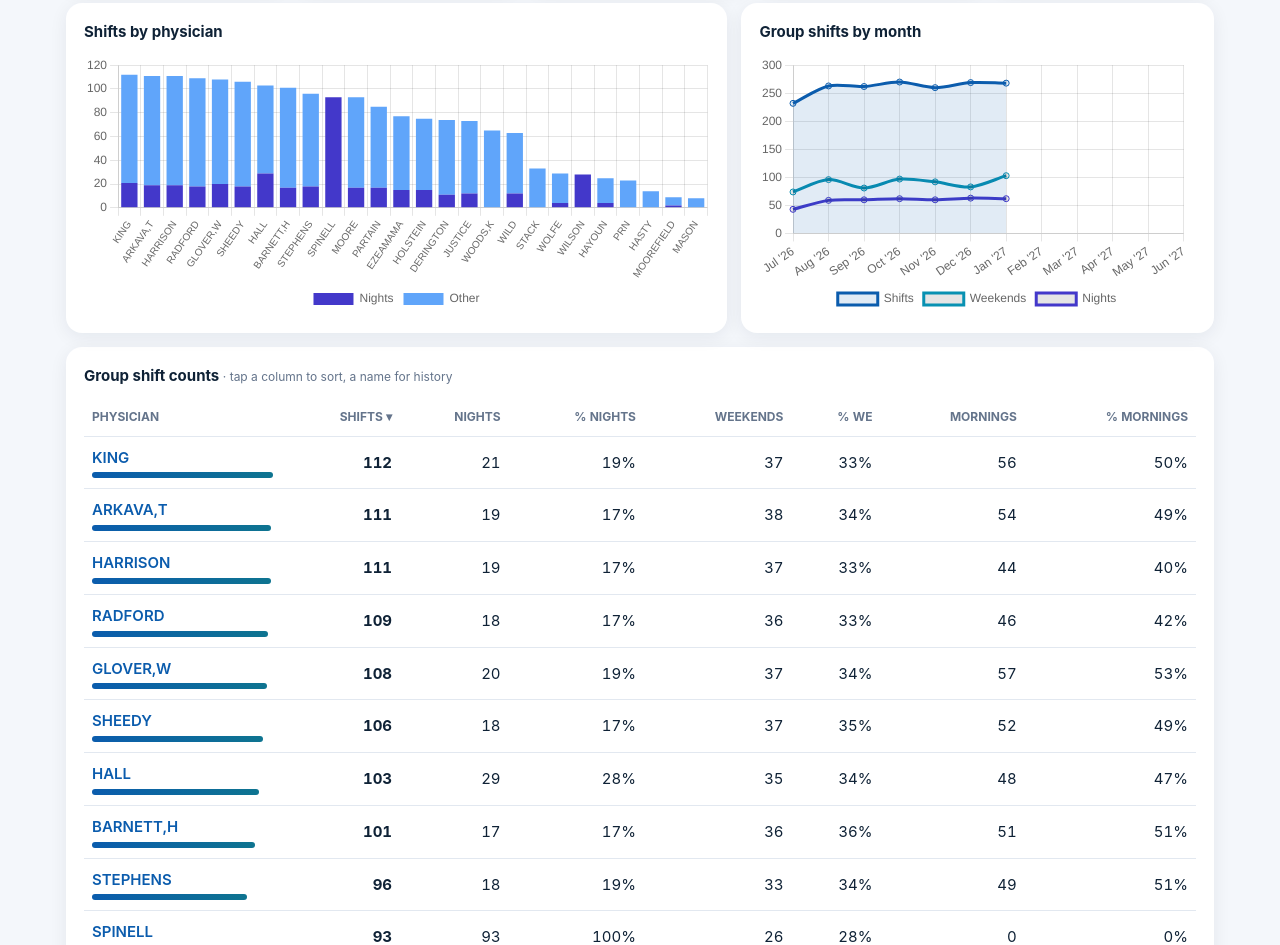
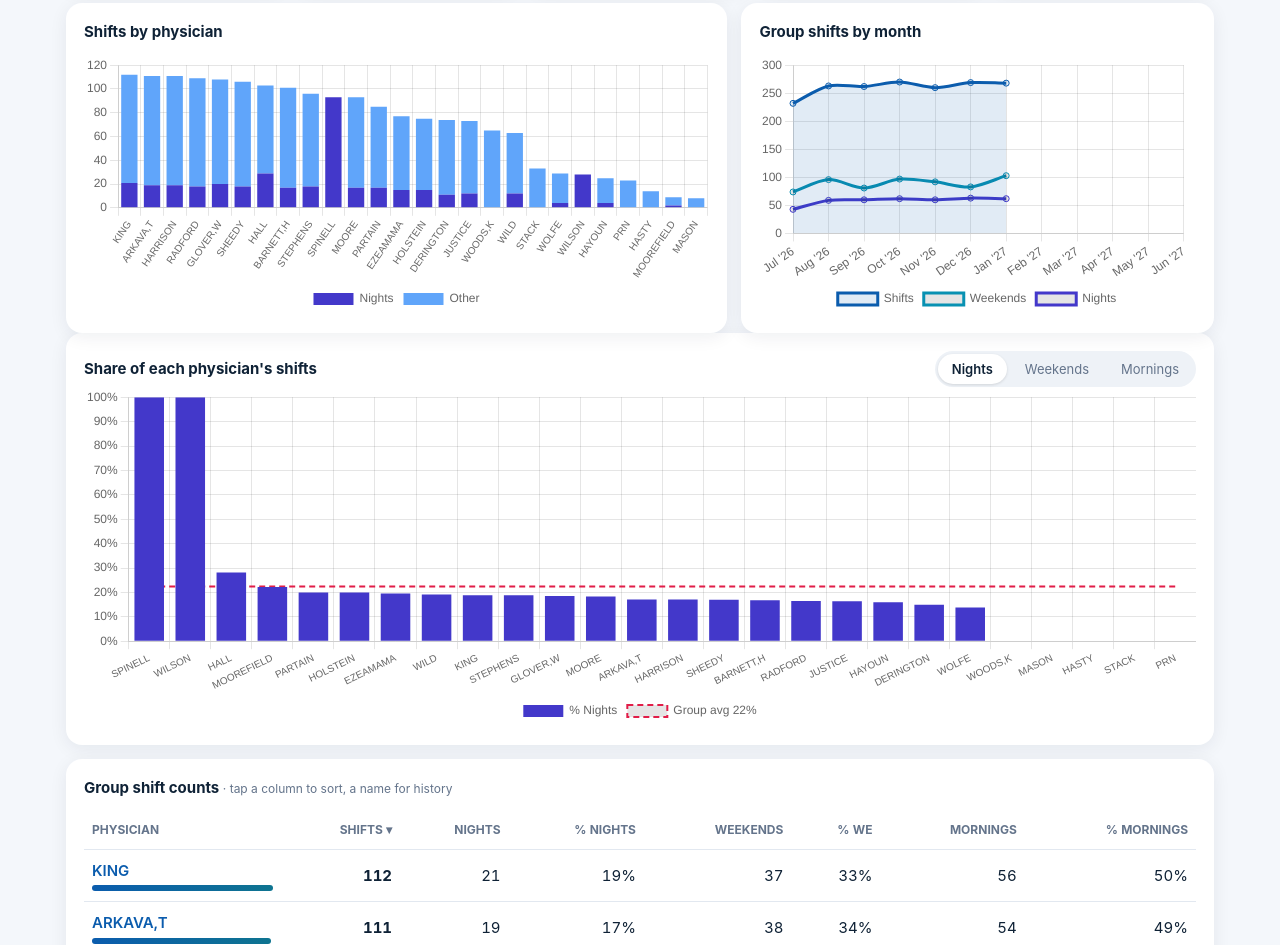
Before and after one commit to KYTNOH/ShiftSummary, a plain HTML site: page index.html in a window 1280 px wide. Shown: the part 426-1371 px from the top of the page. Drawn offline with nearby package versions, Linux system fonts and the light colour scheme.

Commit message:
Add Nights/Weekends/Mornings percentage graph

```diff
--- a/index.html
+++ b/index.html
@@ -2,7 +2,8 @@
 <html lang="en"><head>
 <meta charset="utf-8"><meta name="viewport" content="width=device-width,initial-scale=1">
 <title>Skyline ER · Shift Counts</title>
-<script src="https://cdn.jsdelivr.net/npm/chart.js@4.4.1/dist/chart.umd.min.js"></script>
+<script src="https://cdn.jsdelivr.net/npm/chart.js@4.4.1/dist/chart.umd.min.js">
+</script>
 <style>
 :root{--bg:#f4f7fb;--card:#fff;--ink:#0f2236;--mute:#64748b;--line:#e2e8f0;--pri:#0b5cad;--pri2:#0e7490;--acc:#e11d48;--night:#4338ca;--we:#0891b2;--early:#d97706}
 *{box-sizing:border-box}body{margin:0;font:15px/1.45 -apple-system,BlinkMacSystemFont,"Segoe UI",Roboto,Inter,sans-serif;background:var(--bg);color:var(--ink)}
@@ -40,6 +41,7 @@ tbody tr{cursor:pointer}tbody tr:hover{background:#f1f6fd}
 footer{text-align:center;color:var(--mute);font-size:12px;padding:20px}
 @media(max-width:760px){header{min-height:220px;padding:20px 14px 62px}header .hero{object-position:62% 68%}.credit{display:none}main{padding:0 10px 30px}.card{padding:14px}th,td{font-size:13px}.hide-xs{display:none}.kpis{grid-template-columns:repeat(2,1fr)}.kpis>.kpi:nth-child(5):last-child{grid-column:span 2}.sub-pct{display:block}#tbody td,thead th{padding:9px 5px}thead th{font-size:11px}.bar-in{max-width:90px}.grid2{grid-template-columns:1fr}.kpi .v{font-size:22px}h1{font-size:18px}
  .hide-sm{display:none}th,td{padding:9px 6px}}
+.ptabs{display:flex;gap:4px;background:#eef2f7;padding:3px;border-radius:999px}.ptabs button{border:0;background:none;padding:6px 14px;border-radius:999px;font:inherit;font-size:13px;color:var(--mute);cursor:pointer}.ptabs button.on{background:#fff;color:var(--ink);font-weight:600;box-shadow:0 1px 3px rgba(0,0,0,.12)}
 </style></head><body>
 <header><img class="hero" src="header.jpg" alt="Aerial view of TriStar Skyline Medical Center with its helipads" fetchpriority="high"><span class="credit">TriStar Skyline Medical Center</span><div class="wrap">
  <div class="brand"><div class="logo">+</div><div><h1>Skyline ER Physician Group</h1><div class="sub">Shift count dashboard · read-only</div></div></div>
@@ -60,6 +62,7 @@ footer{text-align:center;color:var(--mute);font-size:12px;padding:20px}
   <div class="card"><h2>Shifts by physician</h2><div class="chartbox"><canvas id="cBar"></canvas></div></div>
   <div class="card"><h2>Group shifts by month</h2><div class="chartbox"><canvas id="cMonth"></canvas></div></div>
  </section>
+ <section class="card"><div style="display:flex;justify-content:space-between;align-items:center;flex-wrap:wrap;gap:8px"><h2 style="margin:0">Share of each physician's shifts</h2><div id="ptabs" class="ptabs"><button data-k="pctNights" class="on">Nights</button><button data-k="pctWeekends">Weekends</button><button data-k="pctEarly">Mornings</button></div></div><div class="chartbox" style="height:340px"><canvas id="cPct"></canvas></div></section>
  <section class="card tablewrap"><h2>Group shift counts <span class="muted" style="font-weight:400;font-size:12px">· tap a column to sort, a name for history</span></h2>
   <table><thead><tr id="thead"></tr></thead><tbody id="tbody"></tbody></table></section>
 </main>
@@ -89,6 +92,7 @@ function render(){P=D.periods[$('period').value];
   {label:'Nights',data:s.map(x=>x.totals.nights),backgroundColor:'#4338ca'},
   {label:'Other',data:s.map(x=>x.totals.shifts-x.totals.nights),backgroundColor:'#60a5fa'}]},
   options:{maintainAspectRatio:false,plugins:{legend:{position:'bottom'}},scales:{x:{stacked:true,ticks:{autoSkip:false,maxRotation:70,font:{size:10}}},y:{stacked:true}}}});
+ window._pctRows=rows;drawPct();
  const sum=k=>P.months.map(mm=>!P.monthsWithData.includes(mm)?null:rows.reduce((a,x)=>a+(x.monthly[k][mm]||0),0));
  chart('cMonth',{type:'line',data:{labels:P.months.map(ml),datasets:[
   {label:'Shifts',data:sum('shifts'),borderColor:'#0b5cad',backgroundColor:'rgba(11,92,173,.12)',fill:true,tension:.3},
@@ -114,4 +118,12 @@ function openD(id){const hist=D.periods.slice().reverse().map(p=>({p,x:p.physici
  $('detail').classList.add('open')}
 function closeD(){$('detail').classList.remove('open')}
 $('detail').onclick=e=>{if(e.target.id==='detail')closeD()};
+let PK='pctNights';const PC={pctNights:['Nights','#4338ca'],pctWeekends:['Weekends','#0891b2'],pctEarly:['Mornings','#d97706']};
+function drawPct(){const r=(window._pctRows||[]).filter(x=>x.totals[PK]!=null&&x.totals.shifts>0).sort((a,b)=>b.totals[PK]-a.totals[PK]);
+ const tot=r.reduce((a,x)=>a+x.totals.shifts,0),num=r.reduce((a,x)=>a+x.totals[PK]*x.totals.shifts,0),avg=tot?num/tot*100:0;
+ chart('cPct',{type:'bar',data:{labels:r.map(x=>title(x.id)),datasets:[{label:'% '+PC[PK][0],data:r.map(x=>+(x.totals[PK]*100).toFixed(1)),backgroundColor:PC[PK][1]},
+  {type:'line',label:'Group avg '+avg.toFixed(0)+'%',data:r.map(()=>+avg.toFixed(1)),borderColor:'#e11d48',borderDash:[6,4],pointRadius:0,borderWidth:2}]},
+  options:{maintainAspectRatio:false,plugins:{legend:{position:'bottom'},tooltip:{callbacks:{label:c=>c.dataset.label+': '+c.parsed.y+'%'}}},scales:{x:{ticks:{autoSkip:false,maxRotation:70,font:{size:10}}},y:{beginAtZero:true,ticks:{callback:v=>v+'%'}}}}});}
+document.querySelectorAll('#ptabs button').forEach(b=>b.onclick=()=>{document.querySelectorAll('#ptabs button').forEach(x=>x.classList.toggle('on',x===b));PK=b.dataset.k;drawPct();});
+{const h=location.hash.slice(1),b=document.querySelector(`#ptabs button[data-k=${h}]`);if(b)PK=h,document.querySelectorAll('#ptabs button').forEach(x=>x.classList.toggle('on',x===b));}
 </script></body></html>
```
